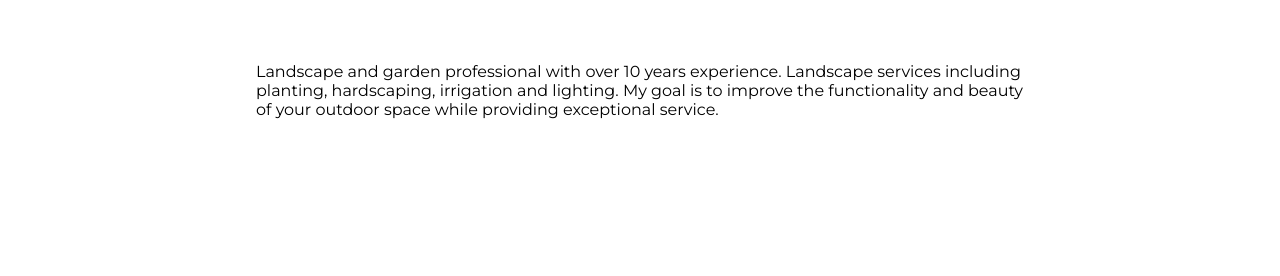
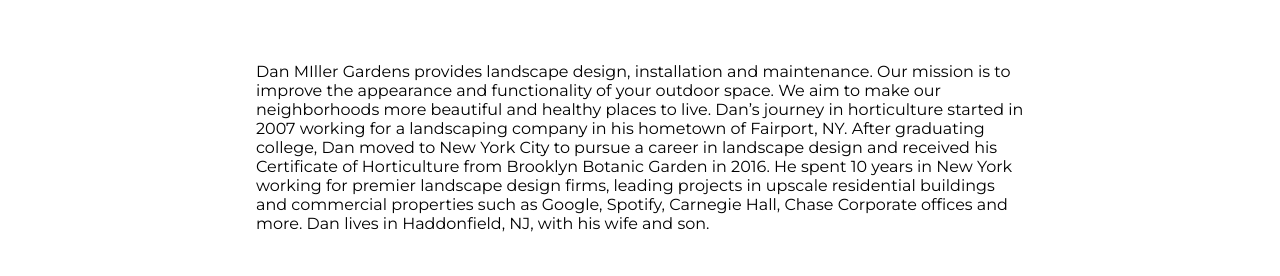
Before and after one commit to craig-mcgowan/dm-gardens-site, a Next.js app: page /about in a window 1280 px wide. Shown: the part 464-740 px from the top of the page. Built offline with nearby package versions, Linux system fonts and the light colour scheme.

Commit message:
updates about blurb

```diff
--- a/pages/about.jsx
+++ b/pages/about.jsx
@@ -2,17 +2,26 @@ import styles from '../styles/About.module.css'
 
 export default function About() {
   return (
-    <div className='page'>
+    <div className="page">
       <h1>About Dan</h1>
-      <img className={styles.headshot}
+      <img
+        className={styles.headshot}
         src="https://res.cloudinary.com/dm9ig1vtk/image/upload/v1663032945/Dan%20Miller%20Gardens/DM_Headshot_myo4n6.webp"
         alt="Dan Miller"
       />
       <p className={styles.blurb}>
-        Landscape and garden professional with over 10 years experience.
-        Landscape services including planting, hardscaping, irrigation and
-        lighting. My goal is to improve the functionality and beauty of your
-        outdoor space while providing exceptional service.
+        Dan MIller Gardens provides landscape design, installation and
+        maintenance. Our mission is to improve the appearance and functionality
+        of your outdoor space. We aim to make our neighborhoods more beautiful
+        and healthy places to live. Dan’s journey in horticulture started in
+        2007 working for a landscaping company in his hometown of Fairport, NY.
+        After graduating college, Dan moved to New York City to pursue a career
+        in landscape design and received his Certificate of Horticulture from
+        Brooklyn Botanic Garden in 2016. He spent 10 years in New York working
+        for premier landscape design firms, leading projects in upscale
+        residential buildings and commercial properties such as Google, Spotify,
+        Carnegie Hall, Chase Corporate offices and more. Dan lives in
+        Haddonfield, NJ, with his wife and son.
       </p>
     </div>
   );
```
